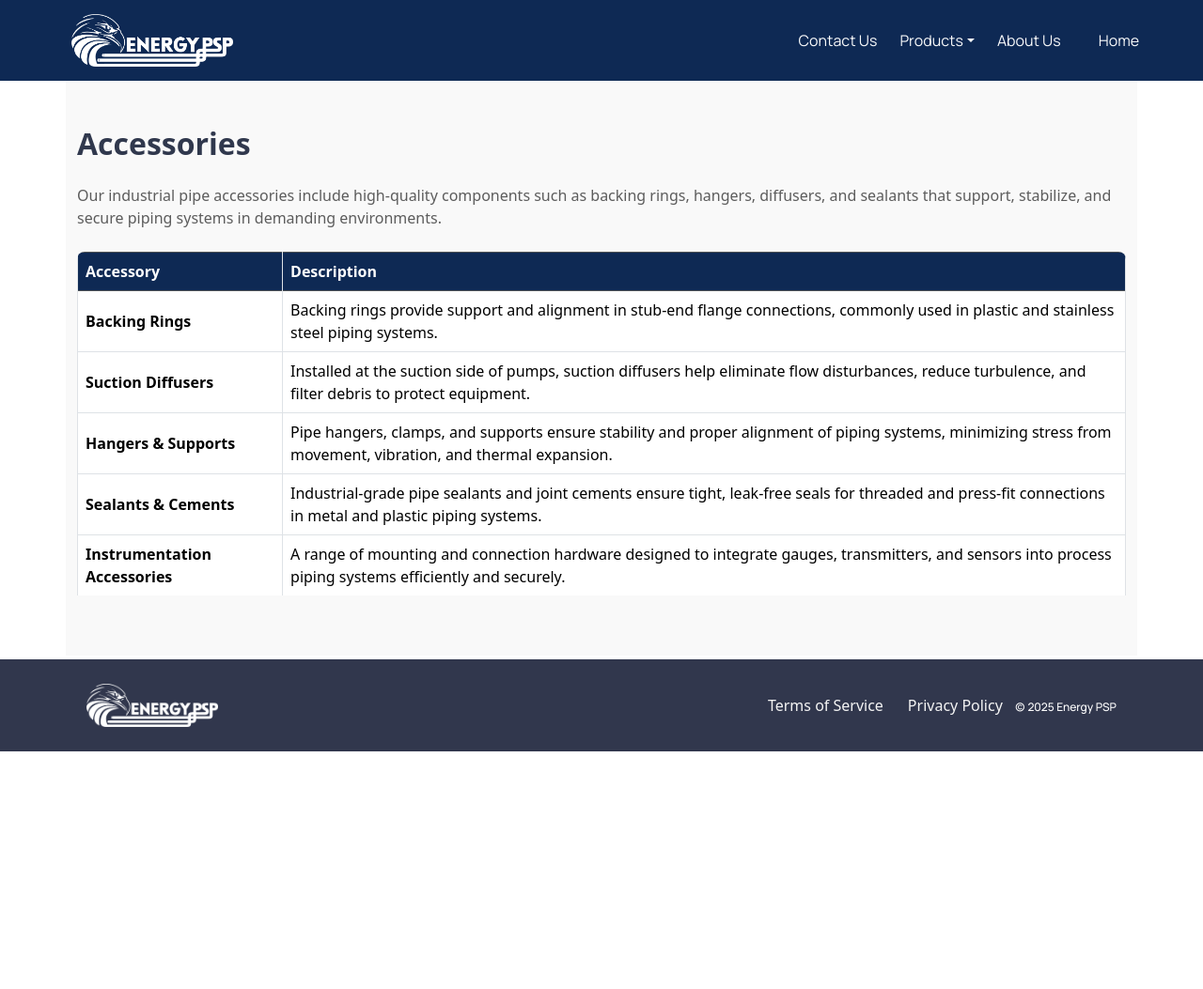
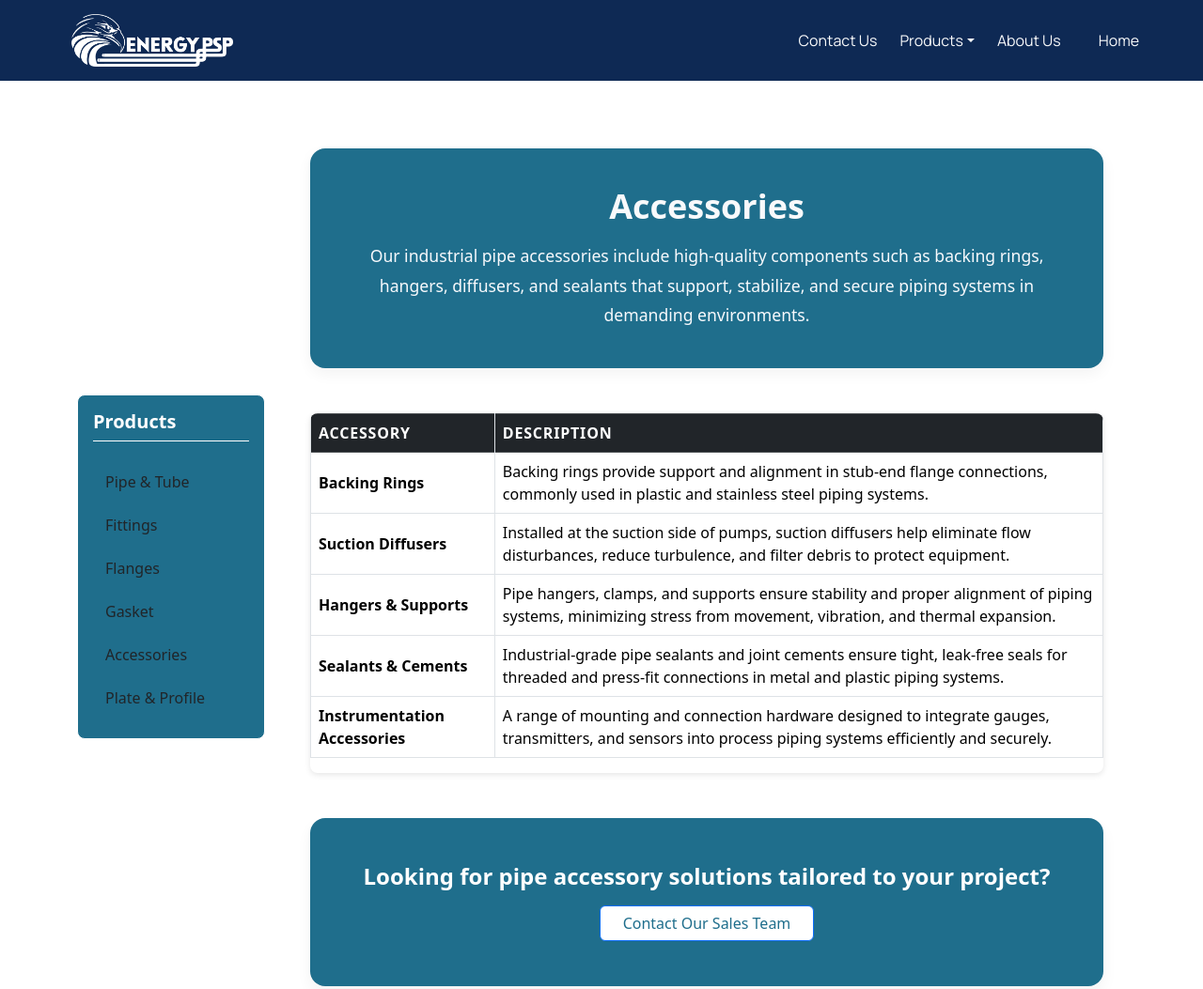
Before and after one commit to Am-bahrehdar/EnergyPSP, a Gatsby site: page /Products/accessories in a window 1280 px wide. Shown: the top 1053 px of the page at 94% size. Before the commit the page ends 800 px from the top, so only its background shows below. Built offline with nearby package versions, Linux system fonts and the light colour scheme; Gatsby itself is replaced by a stand-in of ours.

Commit message:
changed side menue and product tabs

```diff
--- a/package.json
+++ b/package.json
@@ -7,6 +7,7 @@
   "dependencies": {
     "bootstrap": "^5.3.3",
     "classnames": "^2.5.1",
+    "framer-motion": "^12.10.5",
     "gatsby": "^5.14.0",
     "gatsby-plugin-image": "^3.14.0",
     "gatsby-plugin-manifest": "^5.14.0",
--- a/src/components/ProductTabs/styles.module.scss
+++ b/src/components/ProductTabs/styles.module.scss
@@ -32,31 +32,9 @@
 .tabs {
   justify-content: center;
   margin-bottom: 2rem;
-  border :global(.nav-tabs) {
-    border-bottom: none;
-  }
-
-  :global(.nav-tabs .nav-link) {
-    font-weight: 600;
-    margin: 0 0.25rem;
-    border-radius: 0.5rem 0.5rem 0 0;
-    transition: all 0.2s ease-in-out;
-    padding: 0.75rem 1.5rem;
-    font-size: 0.95rem;
-    color: #0e2954 !important;
-    background-color: #f0f4f8;
-
-    &:hover {
-      background-color: #2e8a99 !important;
-      color: #fff !important;
-    }
-
-    &.active {
-      background-color: #1f6e8c !important;
-      color: #ffffff !important;
-      border-bottom: 3px solid #0e2954 !important;
-    }
-  }
+}
+:global(.nav-link:not(.active)) {
+  color: #2e8a99;
 }
 
 .variantBox {
--- a/src/components/accessories/styles.module.scss
+++ b/src/components/accessories/styles.module.scss
@@ -1,32 +1,42 @@
+/* Accessories page styles */
+
 .accessoriesPage {
   background-color: #f9f9f9;
+  border-radius: 0.5rem;
+  padding: 2rem;
 }
 
 .pageTitle {
   color: #30384d;
   font-size: 2rem;
+  font-weight: 600;
+  margin-bottom: 1rem;
 }
 
 .pageDescription {
   font-size: 1rem;
   color: #5c5c5c;
+  margin-bottom: 1.5rem;
 }
 
 .tableWrapper {
   border-radius: 0.5rem;
   overflow: hidden;
+  box-shadow: 0 2px 6px rgba(0, 0, 0, 0.1);
 }
 
 .table {
-  background-color: #fff;
+  width: 100%;
   border-collapse: collapse;
-  width: 100%;
+  background-color: #ffffff;
 }
 
 .tableHead th {
-  background-color: #0e2954 !important;
-  color: #fff;
-  font-weight: bold;
+  background-color: #1f6e8c;
+  color: #ffffff;
+  font-weight: 600;
+  text-transform: uppercase;
+  letter-spacing: 0.05em;
 }
 
 .th,
@@ -37,13 +47,19 @@
 }
 
 .tr {
-  border-bottom: 1px solid #dee2e6;
-}
-
-.tr:last-child {
-  border-bottom: none;
+  transition: background-color 0.2s ease;
 }
 
 .tr:nth-child(even) {
   background-color: #f1f1f1;
 }
+
+.tr:hover {
+  background-color: #e9f0f5;
+}
+
+/* Ensure table container fits the content height for sidebar alignment */
+.table-responsive {
+  display: block;
+  max-height: none;
+}
--- a/src/components/gasket/styles.module.scss
+++ b/src/components/gasket/styles.module.scss
@@ -1,32 +1,42 @@
+/* Gasket page styles */
+
 .gasketPage {
   background-color: #f9f9f9;
+  border-radius: 0.5rem;
+  padding: 2rem;
 }
 
 .pageTitle {
-  color: #30384d;
+  color: #2e8a99;
   font-size: 2rem;
+  font-weight: 600;
+  margin-bottom: 1rem;
 }
 
 .pageDescription {
   font-size: 1rem;
   color: #5c5c5c;
+  margin-bottom: 1.5rem;
 }
 
 .tableWrapper {
   border-radius: 0.5rem;
   overflow: hidden;
+  box-shadow: 0 2px 6px rgba(0, 0, 0, 0.1);
 }
 
 .table {
-  background-color: #fff;
-  border-collapse: collapse; // change from "separate" to "collapse" for clean row lines
   width: 100%;
+  border-collapse: collapse;
+  background-color: #ffffff;
 }
 
 .tableHead th {
-  background-color: #0e2954 !important;
-  color: #fff;
-  font-weight: bold;
+  background-color: #1f6e8c;
+  color: #ffffff;
+  font-weight: 600;
+  text-transform: uppercase;
+  letter-spacing: 0.05em;
 }
 
 .th,
@@ -37,13 +47,19 @@
 }
 
 .tr {
-  border-bottom: 1px solid #dee2e6; // line between each item
-}
-
-.tr:last-child {
-  border-bottom: none; // optional: remove line after last row
+  transition: background-color 0.2s ease;
 }
 
 .tr:nth-child(even) {
   background-color: #f1f1f1;
 }
+
+.tr:hover {
+  background-color: #e9f0f5;
+}
+
+/* Ensure table container fits the content height for sidebar alignment */
+.table-responsive {
+  display: block;
+  max-height: none;
+}
--- a/src/components/sidebar/index.js
+++ b/src/components/sidebar/index.js
@@ -6,26 +6,32 @@
 const categories = [
   {
     title: "Pipe & Tube",
+    slug: "pipe-tube",
     subItems: ["Carbon Steel", "Stainless Steel", "Copper"],
   },
   {
     title: "Fittings",
+    slug: "fittings",
     subItems: ["Carbon Steel", "Stainless Steel", "Forged", "Malleable Iron"],
   },
   {
     title: "Flanges",
+    slug: "flanges",
     subItems: ["Carbon Steel", "Stainless Steel", "Alloy Steel"],
   },
   {
-    title: "Gaskets",
+    title: "Gasket",
+    slug: "gasket",
     subItems: ["Rubber", "Non-Asbestos", "High-Temp", "Nuts & Bolts"],
   },
   {
     title: "Accessories",
+    slug: "accessories",
     subItems: ["Backing Rings", "Suction Diffusers", "Sealants"],
   },
   {
-    title: "Plate & Sheet",
+    title: "Plate & Profile",
+    slug: "plate-profile",
     subItems: ["Stainless Steel", "Carbon Steel", "Titanium", "Aluminum"],
   },
 ]
@@ -42,12 +48,12 @@
       <h2 className={classNames(styles.title, "mb-4")}>Products</h2>
 
       <ul className={classNames(styles.productList, "list-unstyled")}>
-        {categories.map((cat, index) => (
-          <li key={index}>
+        {categories.map((cat, idx) => (
+          <li key={idx} className="mb-2">
             <button
               className={classNames(styles.link, "btn w-100 text-start")}
-              onClick={() => toggle(index)}
-              aria-expanded={open === index}
+              onClick={() => toggle(idx)}
+              aria-expanded={open === idx}
             >
               {cat.title}
             </button>
@@ -55,18 +61,24 @@
             <ul
               className={classNames(styles.subList, "ps-3 list-unstyled")}
               style={{
-                maxHeight: open === index ? "500px" : "0",
+                maxHeight: open === idx ? "500px" : "0",
                 overflow: "hidden",
                 transition: "max-height 0.4s ease",
               }}
             >
-              {cat.subItems.map((item, i) => (
-                <li key={i}>
-                  <Link className={styles.subLink} to="/">
-                    {item}
-                  </Link>
-                </li>
-              ))}
+              {cat.subItems.map((item, j) => {
+                const variantParam = encodeURIComponent(item)
+                return (
+                  <li key={j} className="mb-1">
+                    <Link
+                      className={styles.subLink}
+                      to={`/Products/${cat.slug}/?tab=${variantParam}`}
+                    >
+                      {item}
+                    </Link>
+                  </li>
+                )
+              })}
             </ul>
           </li>
         ))}
--- a/src/pages/Products/accessories.js
+++ b/src/pages/Products/accessories.js
@@ -1,55 +1,75 @@
 import React from "react"
 import Seo from "../../components/seo"
 import accessoriesData from "../../productsdata/accessoriesData"
+import Sidebar from "../../components/sidebar"
+import CallToAction from "../../components/calltoaction"
 import classNames from "classnames"
-import * as styles from "../../components/accessories/styles.module.scss"
+import * as pageStyles from "../../components/accessories/styles.module.scss"
+import * as tabStyles from "../../components/ProductTabs/styles.module.scss"
 
 const AccessoriesPage = () => {
   const { summary, variants } = accessoriesData
 
   return (
-    <>
+    <div className="container py-5">
+      {/* SEO metadata */}
       <Seo
         title="Accessories"
         description="Discover EnergyPSP's high-quality pipe accessories including backing rings, suction diffusers, supports, and sealants — essential for safe and stable pipeline systems."
       />
 
-      <div className={classNames("container", "py-5", styles.accessoriesPage)}>
-        <h1 className={classNames("fw-bold", "mb-4", styles.pageTitle)}>
-          {summary.title}
-        </h1>
-        <p className={classNames("mb-4", styles.pageDescription)}>
-          {summary.description}
-        </p>
+      {/* Layout: sidebar and main content split */}
+      <div className="d-flex" style={{ minHeight: "100vh" }}>
+        {/* Sidebar vertically centered */}
+        <div className="d-flex flex-column justify-content-center me-4">
+          <Sidebar />
+        </div>
 
-        <div className={classNames("table-responsive", styles.tableWrapper)}>
+        {/* Main content */}
+        <main className="flex-grow-1 p-4">
+          {/* Summary styled like ProductTabs */}
+          <div className={tabStyles.summaryBox}>
+            <h1>{summary.title}</h1>
+            <p>{summary.description}</p>
+          </div>
+
+          {/* Table of accessories */}
+          <div
+            className={classNames("table-responsive", pageStyles.tableWrapper)}
+          >
             <table
-            className={classNames("table", "table-bordered", styles.table)}
+              className={classNames("table table-bordered", pageStyles.table)}
             >
-            <thead className={classNames("table-dark", styles.tableHead)}>
+              <thead className={classNames("table-dark", pageStyles.tableHead)}>
                 <tr>
-                <th scope="col" className={styles.th}>
+                  <th scope="col" className={pageStyles.th}>
                     Accessory
                   </th>
-                <th scope="col" className={styles.th}>
+                  <th scope="col" className={pageStyles.th}>
                     Description
                   </th>
                 </tr>
               </thead>
               <tbody>
                 {Object.entries(variants).map(([key, variant]) => (
-                <tr key={key} className={styles.tr}>
-                  <td className={classNames("fw-semibold", styles.td)}>
+                  <tr key={key} className={pageStyles.tr}>
+                    <td className={classNames("fw-semibold", pageStyles.td)}>
                       {variant.title}
                     </td>
-                  <td className={styles.td}>{variant.description}</td>
+                    <td className={pageStyles.td}>{variant.description}</td>
                   </tr>
                 ))}
               </tbody>
             </table>
           </div>
+
+          {/* Call to action below the table */}
+          <div className="mt-4">
+            <CallToAction title="Looking for pipe accessory solutions tailored to your project?" />
           </div>
-    </>
+        </main>
+      </div>
+    </div>
   )
 }
 
```
Also changed, not shown: src/pages/Products/fittings.js (+22 -8 lines), src/pages/Products/flanges.js (+20 -7 lines), src/pages/Products/gasket.js (+37 -18 lines), 1 other file. Lines whose indentation alone changed are shown as unchanged.
